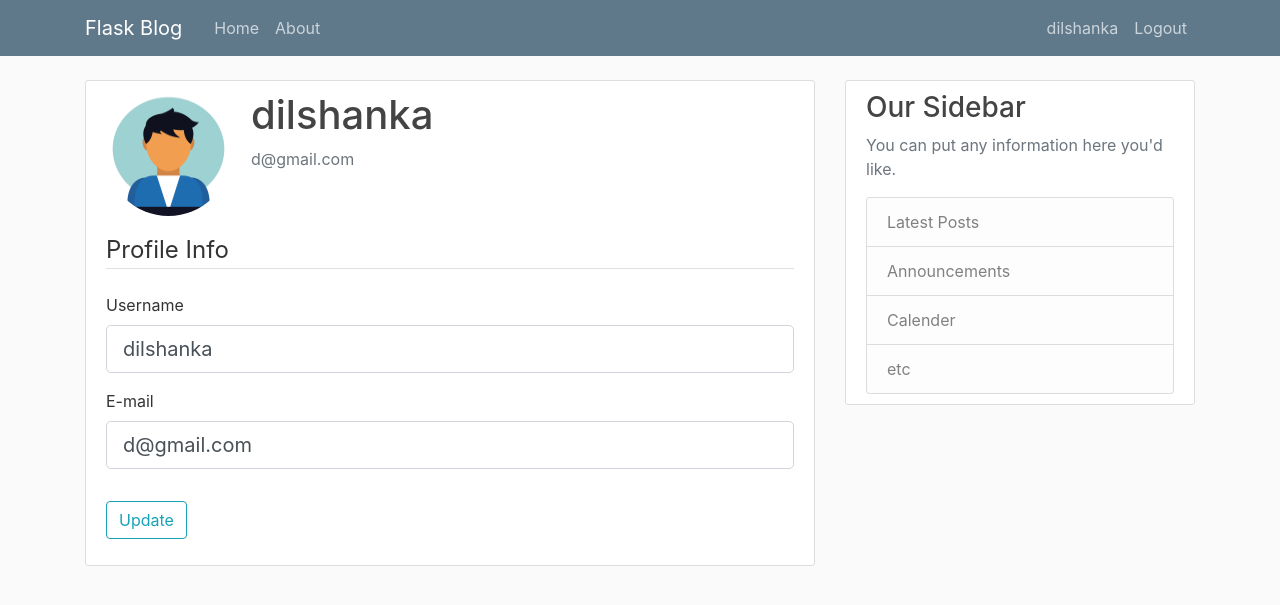
After one commit to dldev3/full_blog_flask, a Flask app: page /profile in a window 1280 px wide. The commit adds this page. Shown: the top 605 px of the page. Run offline with Flask 2, Linux system fonts and the light colour scheme; a user stored in the database is signed in; some libraries are stand-ins or nearby versions.

Commit message:
profile added

```diff
--- a/flaskblog/__init__.py
+++ b/flaskblog/__init__.py
@@ -1,9 +1,15 @@
 from flask import Flask
 from flask_sqlalchemy import SQLAlchemy
+from flask_bcrypt import Bcrypt
+from flask_login import LoginManager
 
 app = Flask(__name__)
 app.config['SECRET_KEY'] = 'ce9a6ed38bc685d74b46bdb13f38e7db'
 app.config['SQLALCHEMY_DATABASE_URI'] = 'sqlite:///site.db'
 db = SQLAlchemy(app)
+bcrypt = Bcrypt(app)
+login_manager = LoginManager(app)
+login_manager.login_view = 'login'
+login_manager.login_message_category = 'info'
 
 from flaskblog import routes
--- a/flaskblog/forms.py
+++ b/flaskblog/forms.py
@@ -1,6 +1,8 @@
 from flask_wtf import FlaskForm
+from flask_login import current_user
 from wtforms import StringField, PasswordField, SubmitField, BooleanField
-from wtforms.validators import DataRequired, Length,Email, EqualTo
+from wtforms.validators import DataRequired, Length,Email, EqualTo, ValidationError
+from flaskblog.models import User
 
 class RegistrationForm(FlaskForm):
     username = StringField('Username', validators=[DataRequired(), Length(min=2, max=20)])
@@ -9,8 +11,35 @@ class RegistrationForm(FlaskForm):
     confirm_password = PasswordField('Confirm Password', validators=[DataRequired(), EqualTo('password')])
     submit = SubmitField('Register')
 
+    def validate_username(self, username):
+        user = User.query.filter_by(username = username.data).first()
+        if user:
+            raise ValidationError('Username is taken, Please try different one')
+
+    def validate_email(self, email):
+        user = User.query.filter_by(email = email.data).first()
+        if user:
+            raise ValidationError('E-mail is taken, Please try different one')
+
 class LoginForm(FlaskForm):
     email = StringField('E-mail', validators=[DataRequired(), Email()])
     password = PasswordField('Password', validators=[DataRequired()])
     remember = BooleanField('Remember Me')
     submit = SubmitField('Login')
+
+class UpdateProfileForm(FlaskForm):
+    username = StringField('Username', validators=[DataRequired(), Length(min=2, max=20)])
+    email = StringField('E-mail', validators=[DataRequired(), Email()])
+    submit = SubmitField('Update')
+
+    def validate_username(self, username):
+        if username.data != current_user.username:
+            user = User.query.filter_by(username=username.data).first()
+            if user:
+                raise ValidationError('Username is taken, Please try different one')
+
+    def validate_email(self, email):
+        if email.data != current_user.email:
+            user = User.query.filter_by(email=email.data).first()
+            if user:
+                raise ValidationError('E-mail is taken, Please try different one')
--- a/flaskblog/routes.py
+++ b/flaskblog/routes.py
@@ -1,7 +1,8 @@
-from flask import render_template, url_for,flash, redirect
-from flaskblog import app
-from flaskblog.forms import RegistrationForm, LoginForm
+from flask import render_template, url_for,flash, redirect, request
+from flaskblog import app, db, bcrypt
+from flaskblog.forms import RegistrationForm, LoginForm, UpdateProfileForm
 from flaskblog.models import User, Post
+from flask_login import login_user, current_user, logout_user, login_required
 
 posts = [
     {
@@ -35,19 +36,50 @@ def about():
 
 @app.route('/register', methods=['POST','GET'])
 def register():
+    if current_user.is_authenticated:
+        return redirect(url_for('home'))
     form = RegistrationForm()
     if form.validate_on_submit():
+        hashed_password = bcrypt.generate_password_hash(form.password.data).decode('utf-8')
+        user = User(username=form.username.data, email=form.email.data, password=hashed_password)
+        db.session.add(user)
+        db.session.commit()
         flash(f'Account Created for {form.username.data}!', 'success')
-        return redirect(url_for('home'))
+        return redirect(url_for('login'))
     return render_template('register.html', title="Register", form=form)
 
 @app.route('/login', methods=['POST','GET'])
 def login():
+    if current_user.is_authenticated:
+        return redirect(url_for('home'))
     form = LoginForm()
     if form.validate_on_submit():
-        if ((form.email.data == 'admin@blog.com') and (form.password.data == 'password')):
-            flash('You have been logged in', 'success')
-            return redirect(url_for('home'))
+        user =User.query.filter_by(email=form.email.data).first()
+        if user and bcrypt.check_password_hash(user.password, form.password.data):
+            login_user(user, remember=form.remember.data)
+            next_page = request.args.get('next')
+            return redirect(next_page) if next_page else redirect(url_for('home'))
         else:
-            flash('Login Faild, Try Again', 'danger')
+            flash('Login Faild, Check email and password.', 'danger')
     return render_template('login.html', title="Login", form=form)
+
+@app.route('/logout')
+def logout():
+    logout_user()
+    return redirect(url_for('home'))
+
+@app.route('/profile', methods=['POST','GET'])
+@login_required
+def profile():
+    form = UpdateProfileForm()
+    if form.validate_on_submit():
+        current_user.username = form.username.data
+        current_user.email = form.email.data
+        db.session.commit()
+        flash('Your Profile has been updated!', 'success')
+        return redirect(url_for('profile'))
+    elif request.method == 'GET':
+        form.username.data = current_user.username
+        form.email.data = current_user.email
+    image_file = url_for('static', filename='profile_pics/' + current_user.image_file)
+    return render_template('profile.html', title="Profile", image_file=image_file, form=form)
--- a/flaskblog/templates/layout.html
+++ b/flaskblog/templates/layout.html
@@ -26,8 +26,13 @@
                 </div>
 {#                Navbar right side#}
                 <div class="navbar-nav">
-                     <a href="{{ url_for('login') }}" class="nav-item nav-link">Login</a>
-                    <a href="{{ url_for('register') }}" class="nav-item nav-link">Register</a>
+                    {% if current_user.is_authenticated %}
+                        <a href="{{ url_for('profile') }}" class="nav-item nav-link">{{ current_user.username }}</a>
+                         <a href="{{ url_for('logout') }}" class="nav-item nav-link">Logout</a>
+                    {% else %}
+                        <a href="{{ url_for('login') }}" class="nav-item nav-link">Login</a>
+                        <a href="{{ url_for('register') }}" class="nav-item nav-link">Register</a>
+                    {% endif %}
                 </div>
             </div>
         </div>
--- /dev/null
+++ b/flaskblog/templates/profile.html
@@ -0,0 +1,49 @@
+{% extends "layout.html" %}
+{% block content %}
+  <div class="content-section">
+    <div class="media">
+        <img class="rounded-circle account-img" src="{{ image_file }}" alt="">
+        <div class="media-body">
+            <h2 class="account-heading">{{ current_user.username }}</h2>
+            <p class="text-secondary">{{ current_user.email }}</p>
+        </div>
+    </div>
+
+    <form class="" action="" method="post">
+      {{ form.hidden_tag() }}
+      <fieldset class="form-group">
+        <legend class="border-bottom mb-4">Profile Info</legend>
+        <div class="form-group">
+          {{ form.username.label(class="form-control-label") }}
+            {% if form.username.errors %}
+               {{ form.username(class="form-control form-control-lg is-invalid") }}
+                <div class="invalid-feedback">
+                    {% for error in form.username.errors %}
+                        <span>{{ error }}</span>
+                    {% endfor %}
+                </div>
+            {% else %}
+                {{ form.username(class="form-control form-control-lg") }}
+            {% endif %}
+        </div>
+        <div class="form-group">
+          {{ form.email.label(class="form-control-label") }}
+          {% if form.email.errors %}
+               {{ form.email(class="form-control form-control-lg is-invalid") }}
+                <div class="invalid-feedback">
+                    {% for error in form.email.errors %}
+                        <span>{{ error }}</span>
+                    {% endfor %}
+                </div>
+            {% else %}
+                {{ form.email(class="form-control form-control-lg") }}
+            {% endif %}
+        </div>
+      </fieldset>
+      <div class="form-group">
+        {{ form.submit(class="btn btn-outline-info") }}
+      </div>
+    </form>
+
+  </div>
+{% endblock content %}
```
Also changed, not shown: flaskblog/models.py (+8 -4 lines), flaskblog/site.db, flaskblog/static/profile_pics/default.jpeg (added), 1 other file.
